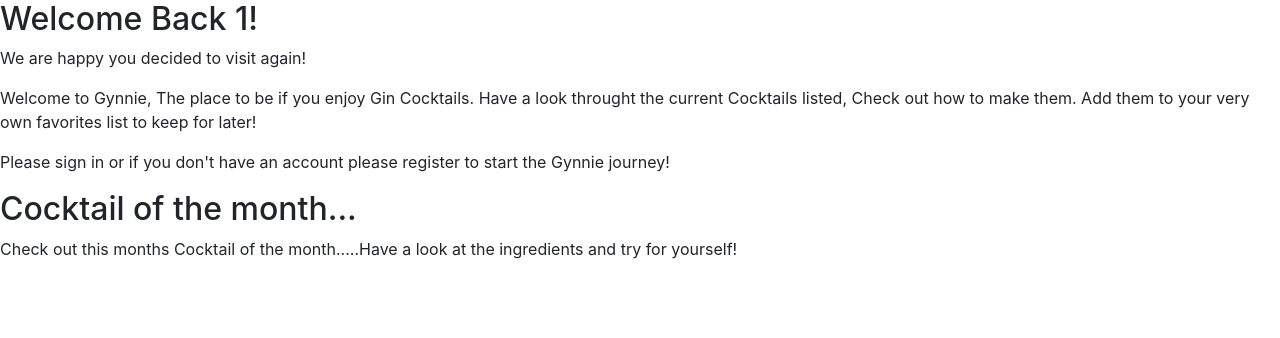
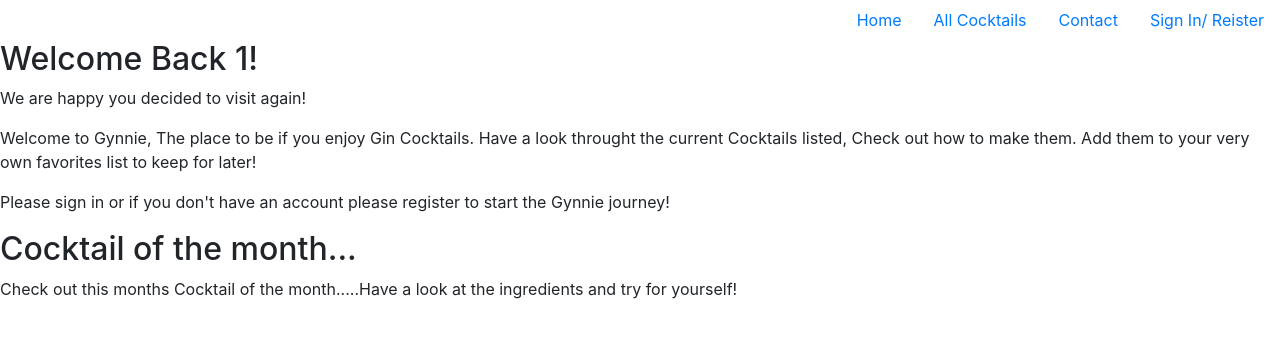
Before and after one commit to Taitdanielle/Gynnie, a Flask app: page /1 in a window 1280 px wide. Shown: the top 338 px of the page. Run offline with Flask 2, Linux system fonts and the light colour scheme; some libraries are stand-ins or nearby versions.

Commit message:
added nav bar to base.html

```diff
--- a/templates/layout/base.html
+++ b/templates/layout/base.html
@@ -10,8 +10,21 @@
 <title>Title</title>
 </head>
 <body>
+<ul class="nav justify-content-end">
+  <li class="nav-item">
+    <a class="nav-link active" href="#">Home</a>
+  </li>
+  <li class="nav-item">
+    <a class="nav-link" href="#">All Cocktails</a>
+  </li>
+  <li class="nav-item">
+    <a class="nav-link" href="#">Contact</a>
+  </li>
+  <li class="nav-item">
+    <a class="nav-link" href="#">Sign In/ Reister </a>
+  </li>
+</ul>
 {% block content %}
-
 {% endblock %}
 
 <script src="https://cdnjs.cloudflare.com/ajax/libs/jquery/3.5.1/jquery.slim.min.js"></script>
```
